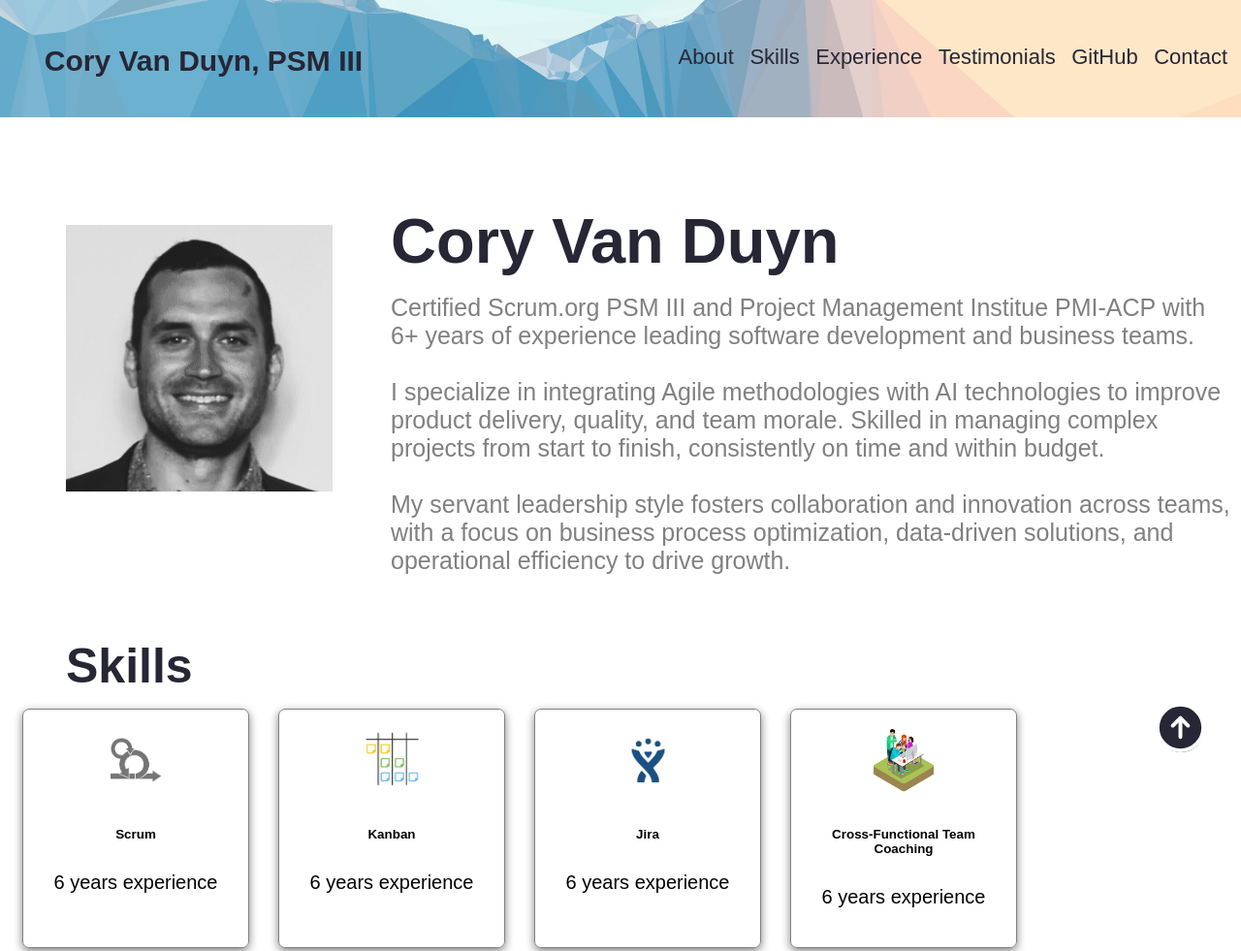
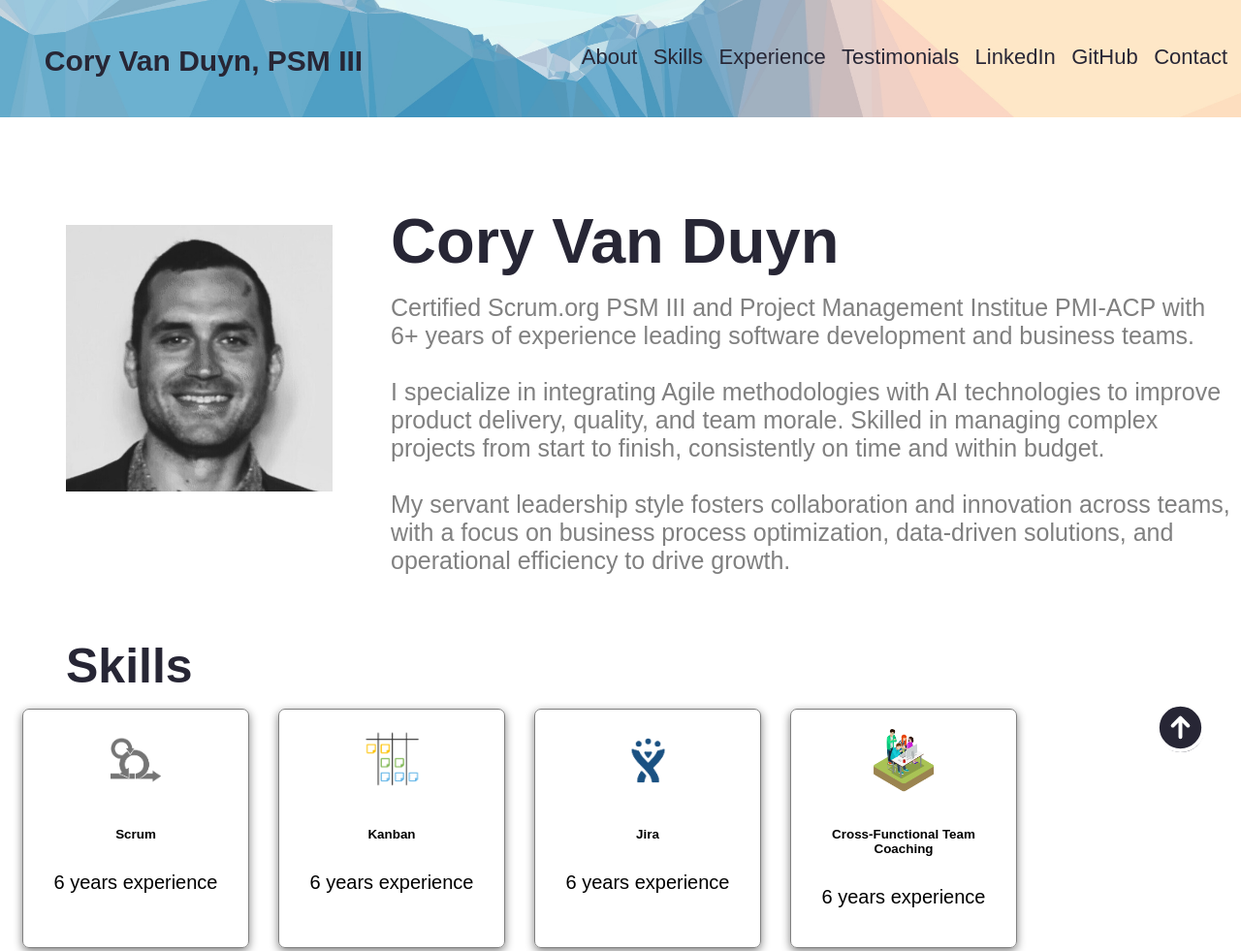
Before and after one commit to cvanduyn/resume, a plain HTML site: page index.html in a window 1280 px wide. Shown: the top 981 px of the page at 97% size. Drawn offline with Linux system fonts and the light colour scheme.

Commit message:
Update index.html

```diff
--- a/index.html
+++ b/index.html
@@ -29,7 +29,8 @@
           <a class="topmenu" href="#skills">Skills</a>
           <a class="topmenu" href="#experience">Experience</a>
           <a class="topmenu" href="#testimonials">Testimonials</a>
-          <a class="topmenu" href="https://github.com/cvanduyn" target="_blank">GitHub</a>
+          <a class="topmenu" href="https://www.linkedin.com/in/coryvanduyn" target="_blank">LinkedIn</a>
+          <a class="topmenu" href="https://www.github.com/cvanduyn" target="_blank">GitHub</a>
           <a class="topmenu" href="https://forms.gle/bodPXFRUG19epKTr6" target="_blank">Contact</a>
         </div>
       </div>
```
